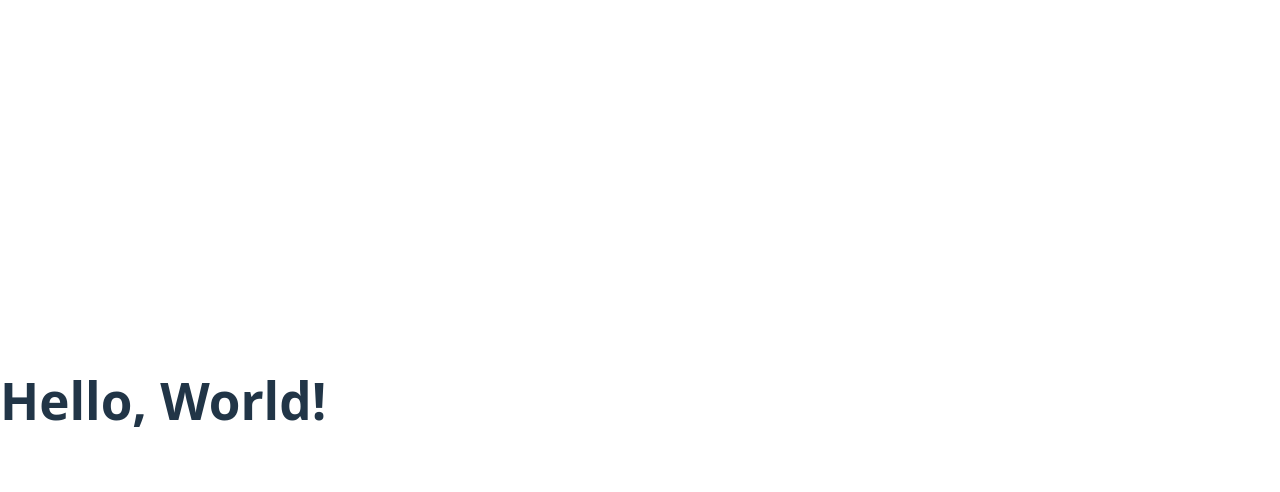
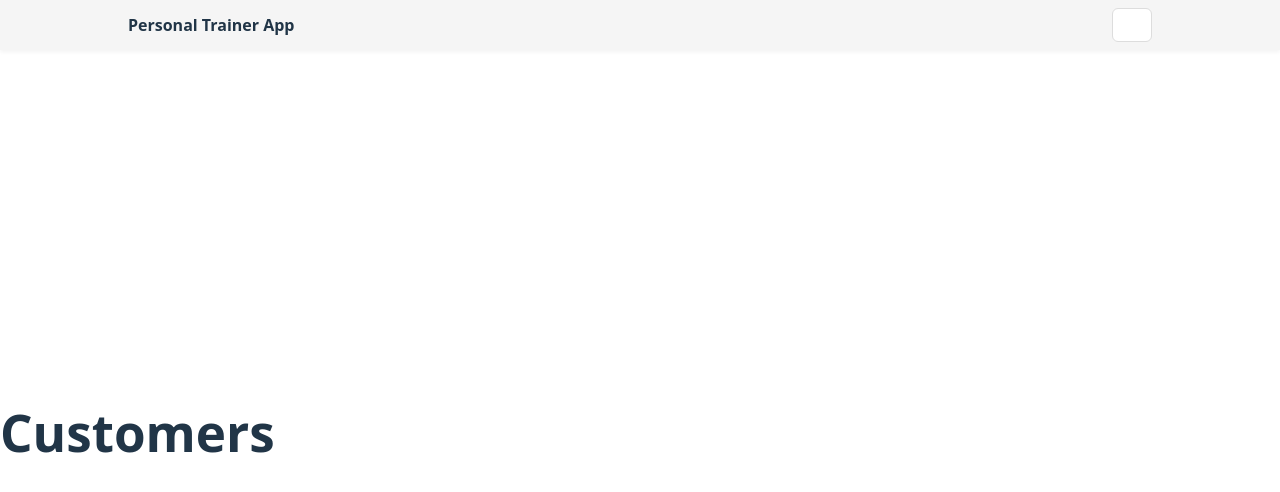
Before and after one commit to Guillaume-dubrulle/PersonalTrainerApp, a React (Vite) app: page /customers in a window 1280 px wide. Shown: the top 492 px of the page. Built offline with nearby package versions, Linux system fonts and the light colour scheme.

Commit message:
<feat> routes with training and customers pages

```diff
--- a/package.json
+++ b/package.json
@@ -12,7 +12,8 @@
   "dependencies": {
     "date-fns": "^4.1.0",
     "react": "^19.1.1",
-    "react-dom": "^19.1.1"
+    "react-dom": "^19.1.1",
+    "react-router-dom": "^7.9.4"
   },
   "devDependencies": {
     "@eslint/js": "^9.36.0",
--- a/src/App.tsx
+++ b/src/App.tsx
@@ -1,9 +1,21 @@
+import { BrowserRouter, Routes, Route, Navigate } from "react-router-dom";
+import Navbar from "./components/Navbar";
+import Customers from "./pages/Customers";
+import Trainings from "./pages/Trainings";
+
 function App() {
   return (
-    <div>
-      <h1>Hello, World!</h1>
-    </div>
-  )
+    <BrowserRouter>
+      <Navbar />
+      <div style={{ paddingTop: 64 }}>
+        <Routes>
+        <Route path="/" element={<Navigate to="/customers" />} />
+        <Route path="/customers" element={<Customers />} />
+        <Route path="/trainings" element={<Trainings />} />
+        </Routes>
+      </div>
+    </BrowserRouter>
+  );
 }
 
-export default App
+export default App;
--- /dev/null
+++ b/src/components/Navbar.css
@@ -0,0 +1,75 @@
+.navbar-header {
+  position: fixed;
+  left: 0;
+  right: 0;
+  top: 0;
+  background: #f5f5f5;
+  padding: 0.5rem 1rem;
+  box-shadow: 0 2px 4px rgba(0,0,0,0.05);
+  z-index: 1000;
+}
+
+.navbar-container {
+  max-width: 1024px;
+  margin: 0 auto;
+  display: flex;
+  align-items: center;
+  justify-content: space-between;
+  position: relative;
+}
+
+.navbar-title {
+  font-weight: 600;
+}
+
+.navbar-hamburger-wrap {
+  position: relative;
+}
+
+.navbar-hamburger {
+  width: 40px;
+  height: 34px;
+  display: flex;
+  flex-direction: column;
+  justify-content: center;
+  gap: 4px;
+  padding: 6px;
+  background: white;
+  border: 1px solid #ddd;
+  border-radius: 6px;
+  cursor: pointer;
+}
+
+.navbar-bar {
+  display: block;
+  height: 2px;
+  background: #333;
+  border-radius: 2px;
+}
+
+.navbar-menu {
+  position: absolute;
+  right: 0;
+  margin-top: 8px;
+  background: white;
+  border: 1px solid #ddd;
+  border-radius: 8px;
+  box-shadow: 0 6px 18px rgba(0,0,0,0.08);
+  min-width: 160px;
+  overflow: hidden;
+  z-index: 1100;
+}
+
+.navbar-menu button {
+  display: block;
+  width: 100%;
+  padding: 0.6rem 1rem;
+  text-align: left;
+  background: none;
+  border: none;
+  cursor: pointer;
+}
+
+.navbar-menu button:hover {
+  background: #f3f3f3;
+}
--- a/src/components/Navbar.tsx
+++ b/src/components/Navbar.tsx
@@ -0,0 +1,59 @@
+import { useEffect, useRef, useState } from "react";
+import { useNavigate } from "react-router-dom";
+import "./Navbar.css";
+
+export default function Navbar() {
+  const navigate = useNavigate();
+  const [open, setOpen] = useState(false);
+  const btnRef = useRef<HTMLButtonElement | null>(null);
+  const menuRef = useRef<HTMLDivElement | null>(null);
+
+  useEffect(() => {
+    function onDoc(e: MouseEvent) {
+      const target = e.target as Node;
+      if (open) {
+        if (menuRef.current && btnRef.current && !menuRef.current.contains(target) && !btnRef.current.contains(target)) {
+          setOpen(false);
+        }
+      }
+    }
+
+    document.addEventListener("mousedown", onDoc);
+    return () => document.removeEventListener("mousedown", onDoc);
+  }, [open]);
+
+  function goto(path: string) {
+    navigate(path);
+    setOpen(false);
+  }
+
+  return (
+    <header className="navbar-header">
+      <div className="navbar-container">
+        <div className="navbar-title">Personal Trainer App</div>
+
+        <div className="navbar-hamburger-wrap">
+          <button
+            ref={btnRef}
+            aria-haspopup="true"
+            aria-expanded={open}
+            aria-label="Open menu"
+            onClick={() => setOpen((s) => !s)}
+            className="navbar-hamburger"
+          >
+            <span className="navbar-bar" />
+            <span className="navbar-bar" />
+            <span className="navbar-bar" />
+          </button>
+
+          {open && (
+            <div ref={menuRef} role="menu" aria-label="Main menu" className="navbar-menu">
+              <button role="menuitem" onClick={() => goto("/customers")}>Customers</button>
+              <button role="menuitem" onClick={() => goto("/trainings")}>Trainings</button>
+            </div>
+          )}
+        </div>
+      </div>
+    </header>
+  );
+}
--- a/src/pages/Customers.tsx
+++ b/src/pages/Customers.tsx
@@ -0,0 +1,7 @@
+export default function Customers() {
+    return (
+        <div>
+            <h1>Customers</h1>
+        </div>
+    );
+}
--- a/src/pages/Trainings.tsx
+++ b/src/pages/Trainings.tsx
@@ -0,0 +1,7 @@
+export default function Trainings() {
+    return (
+        <div>
+            <h1>Trainings</h1>
+        </div>
+    );
+}
```
